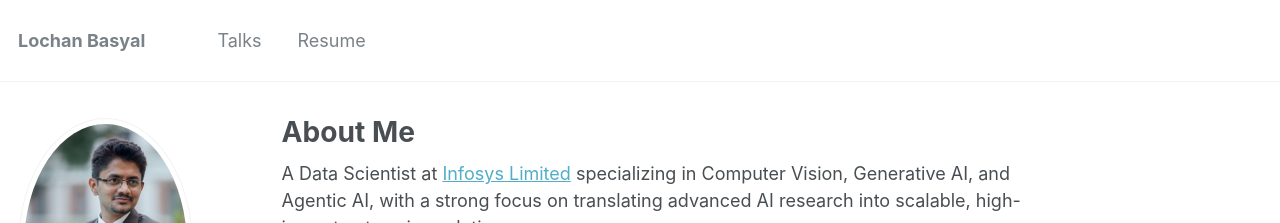
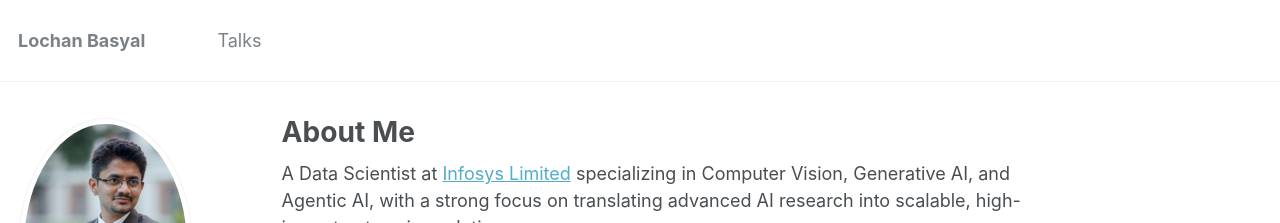
Before and after one commit to lbasyal/lbasyal.github.io, a Jekyll site: the page built from _pages/about.md, in a window 1280 px wide and 1267 px high. Shown: the top 223 px of the window. Built offline with Jekyll 4.4.1, drawn with Linux system fonts in a browser that asks for light colours; some web fonts are replaced.

Commit message:
update navigation

```diff
--- a/_data/navigation.yml
+++ b/_data/navigation.yml
@@ -2,6 +2,3 @@
 main:
   - title: "Talks"
     url: /talks/
-
-  - title: "Resume"
-    url: /files/Resume_Lochan.pdf
```
Also changed, not shown: 1 other file.
